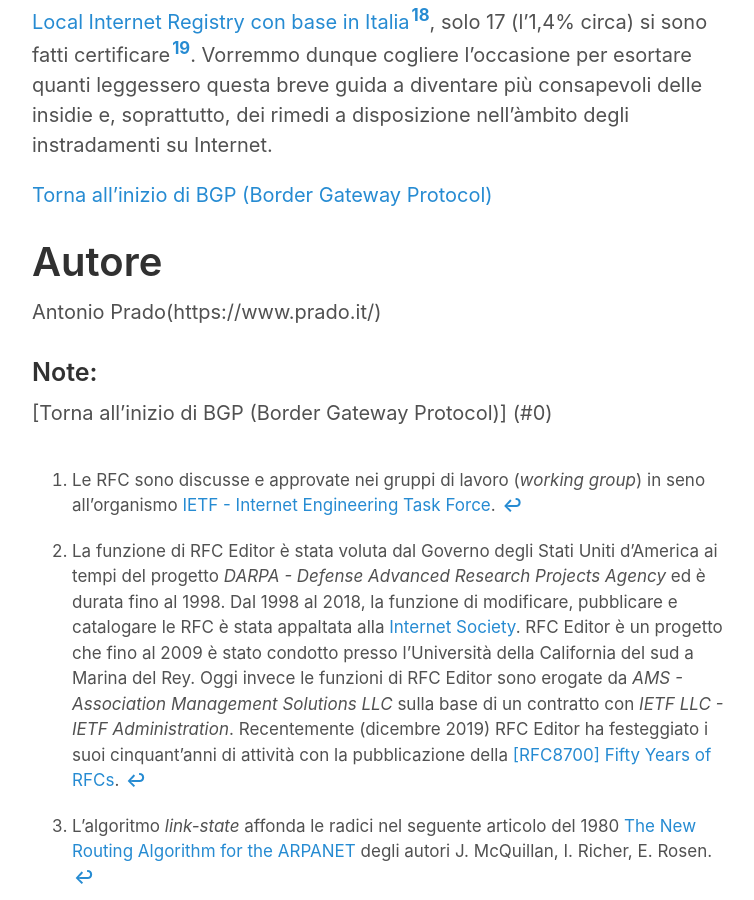
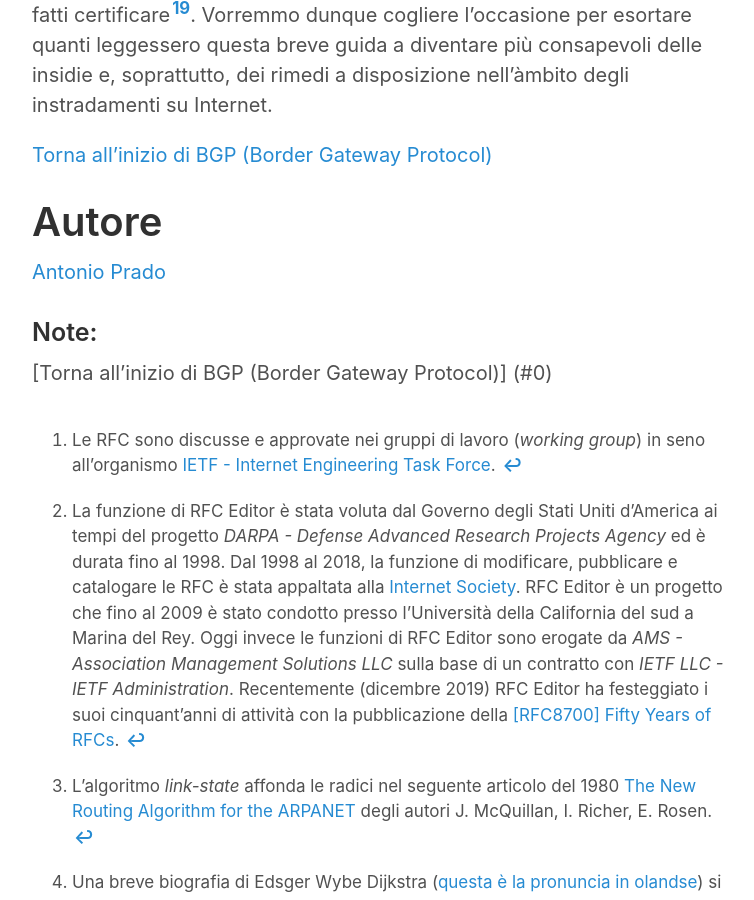
Before and after one commit to Peering101/peering101-it.github.io, a Jekyll site: the page built from _topics/bgp.md, in a window 1280 px wide and 900 px high, scrolled down 36673 px. Shown: the whole window, without its empty margins (258-1012 px from the left). Built offline with Jekyll 4.4.1, drawn with Linux system fonts in a browser that asks for light colours.

Commit message:
Aggiunto autore

```diff
--- a/_topics/bgp.md
+++ b/_topics/bgp.md
@@ -6,8 +6,7 @@ author: Antonio Prado
 date: 2020-04-31
 ---
 
-# <a id="0"></a>BGP (Border Gateway Protocol)
-di [Antonio Prado](https://www.prado.it).
+# BGP (Border Gateway Protocol)
 
 ## Premessa
 
@@ -678,7 +677,7 @@ MANRS offre programmi per punti di interscambio e operatori di rete i quali, se
 [Torna all'inizio di BGP (Border Gateway Protocol)](#0)
 
 # Autore
-Antonio Prado(https://www.prado.it/)
+[Antonio Prado](https://www.prado.it/)
 
 ### Note:
 
```
